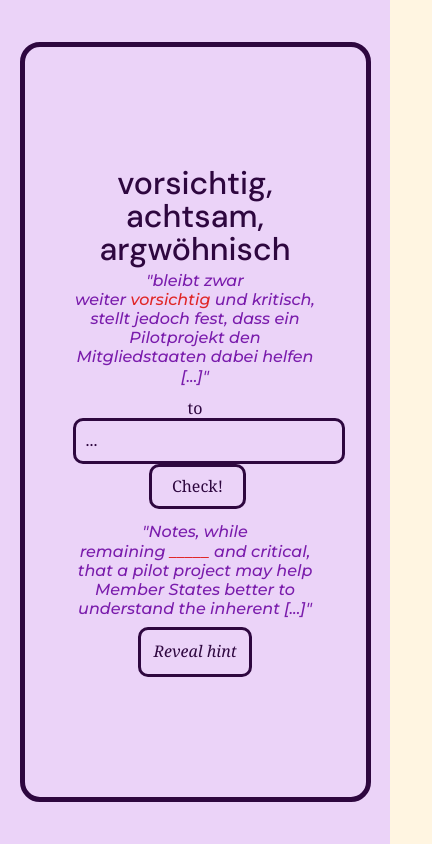
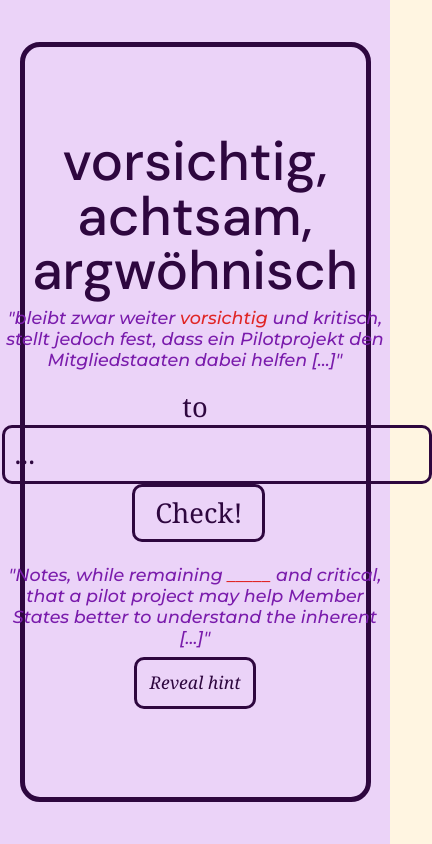
Before and after one commit to DrDrProfRosenthal/nextjs-dashboard, a Next.js app: page / in a window 390 px wide. Shown: the whole page, 432 px wide, since content can reach past the window. Built offline with nearby package versions, Linux system fonts and the light colour scheme; a web font is replaced by a local one.

Commit message:
7 commit

```diff
--- a/app/ui/global.css
+++ b/app/ui/global.css
@@ -254,19 +254,19 @@
 
 
 
-@media only screen and (max-width: 600px) {
+@media only screen and (max-width: 800px) {
   .font-extrabold{
-    font-size: 200%;
+    font-size: 14vw;
     line-height: 1;
    }
 
    .font-small{
-    font-size: 100%;
+    font-size: 4.5vw;
     line-height: 1.2;
    }
 
    .font-medium{
-    font-size: 100%;
+    font-size: 7vw;
     line-height: 1.2;
    }
 
```
